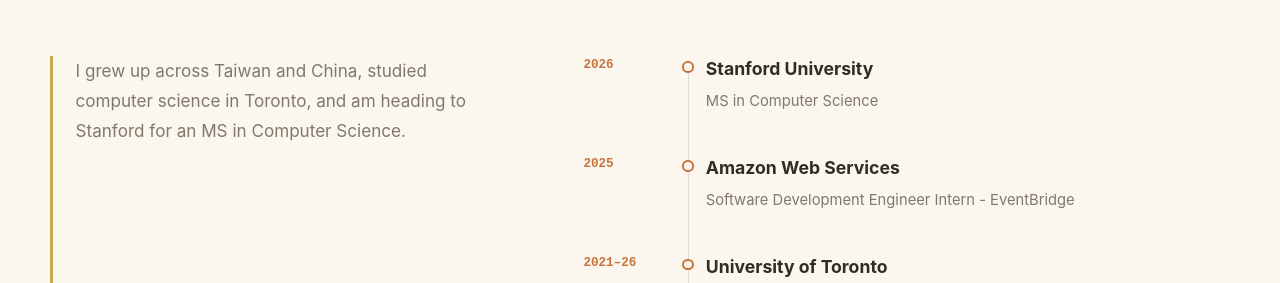
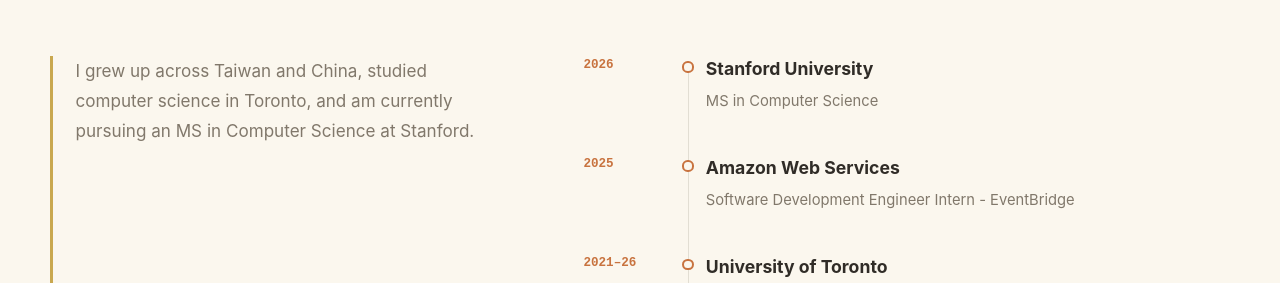
Before and after one commit to Lei-Tin/PortfolioPage, a Jekyll site: the page built from _pages/about.md, in a window 1280 px wide and 900 px high, scrolled down 2076 px. Shown: the part 200-483 px from the top of the window. Built offline with Jekyll 4.4.1, drawn with Linux system fonts in a browser that asks for light colours; comment, search, counter and statistics services are not loaded; some of the changed text lies outside the part shown.

Commit message:
Update Stanford student status

```diff
--- a/_config.yml
+++ b/_config.yml
@@ -13,7 +13,7 @@ title_separator          : "-"
 name                     : &name "Shou-Yi (Ray) Hung"
 description              : &description "AI researcher and software engineer building efficient, useful intelligent systems."
 url                      : https://shouyihung.com # the base hostname & protocol for your site e.g. "https://[your GitHub username].github.io"
-content_updated          : "2026-10-11" # Update only when site content changes.
+content_updated          : "2026-10-18" # Update only when site content changes.
 baseurl                  : "" # the subpath of your site, e.g. "/blog"
 repository               : "Lei-Tin/PortfolioPage"
 
@@ -25,7 +25,7 @@ author:
   avatar           : "ray.jpg"
   name             : "Shou-Yi (Ray) Hung"
   pronouns         : "He/Him"
-  bio              : "AI researcher and software engineer. Incoming Stanford MSCS student."
+  bio              : "AI researcher and software engineer. MSCS student at Stanford University."
   location         : "Stanford, CA"
   employer         : "Stanford University"
   uri              : # URL
--- a/_pages/about.md
+++ b/_pages/about.md
@@ -87,7 +87,7 @@ redirect_from:
   </div>
   <div class="journey__grid">
     <div class="journey__intro" data-reveal>
-      <p>I grew up across Taiwan and China, studied computer science in Toronto, and am heading to Stanford for an MS in Computer Science.</p>
+      <p>I grew up across Taiwan and China, studied computer science in Toronto, and am currently pursuing an MS in Computer Science at Stanford.</p>
     </div>
     <ol class="timeline" data-reveal>
       <li><span class="timeline__year">2026</span><div><strong>Stanford University</strong><span>MS in Computer Science</span></div></li>
```
Also changed, not shown: _pages/cv.md (+1 -1 lines).
